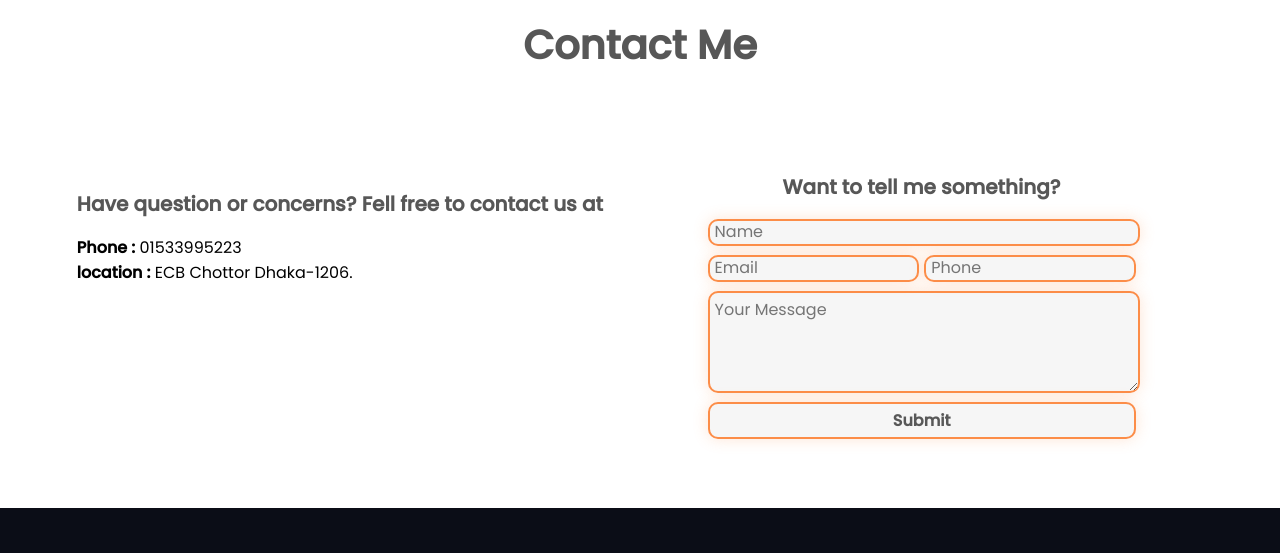
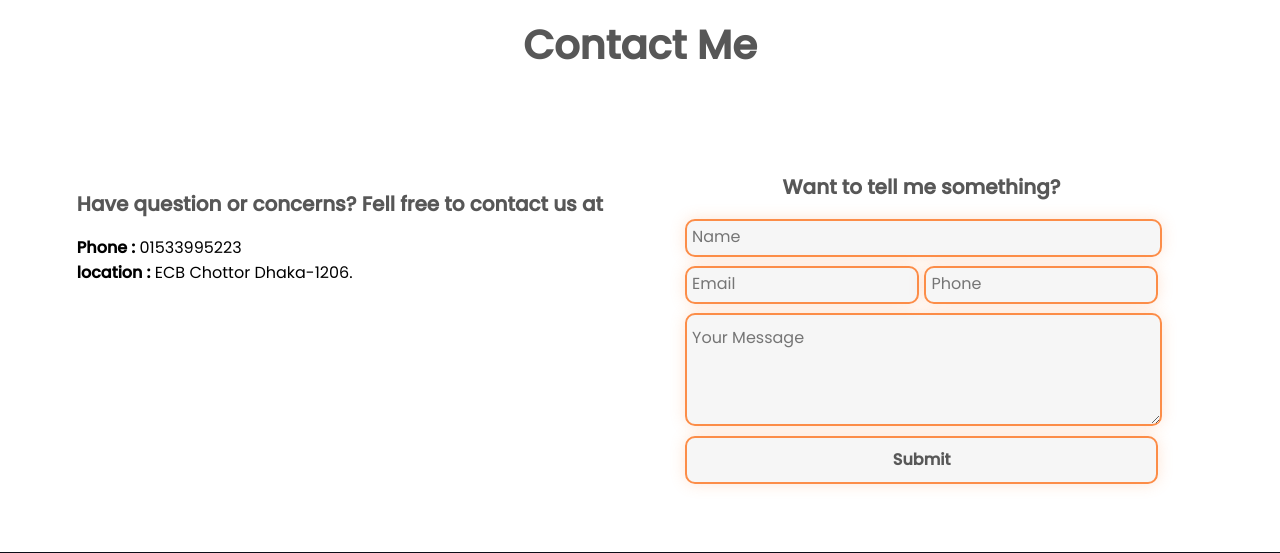
Before and after one commit to jayeen28/resturent, a plain HTML site: page index.html in a window 1280 px wide. Shown: the part 2700-3253 px from the top of the page. Drawn offline with Linux system fonts and the light colour scheme.

Commit message:
some minor issue fixed

```diff
--- a/style.css
+++ b/style.css
@@ -143,7 +143,7 @@ a#gradient-button {
     margin-top: 0;
 }
 form.c-form {
-    padding: 0% 12%;
+    padding: 0% 8%;
 }
 input#email {
     margin-right: .6%;
@@ -154,7 +154,7 @@ input#phone {
 form.c-form input,textarea{
     display: block;
     width: 100%;
-    padding: 1% 0;
+    padding: 2% 0;
     margin: 1% 0;
     background-color: #F6F6F6;
     border: 2px solid #FC8D48;
```
